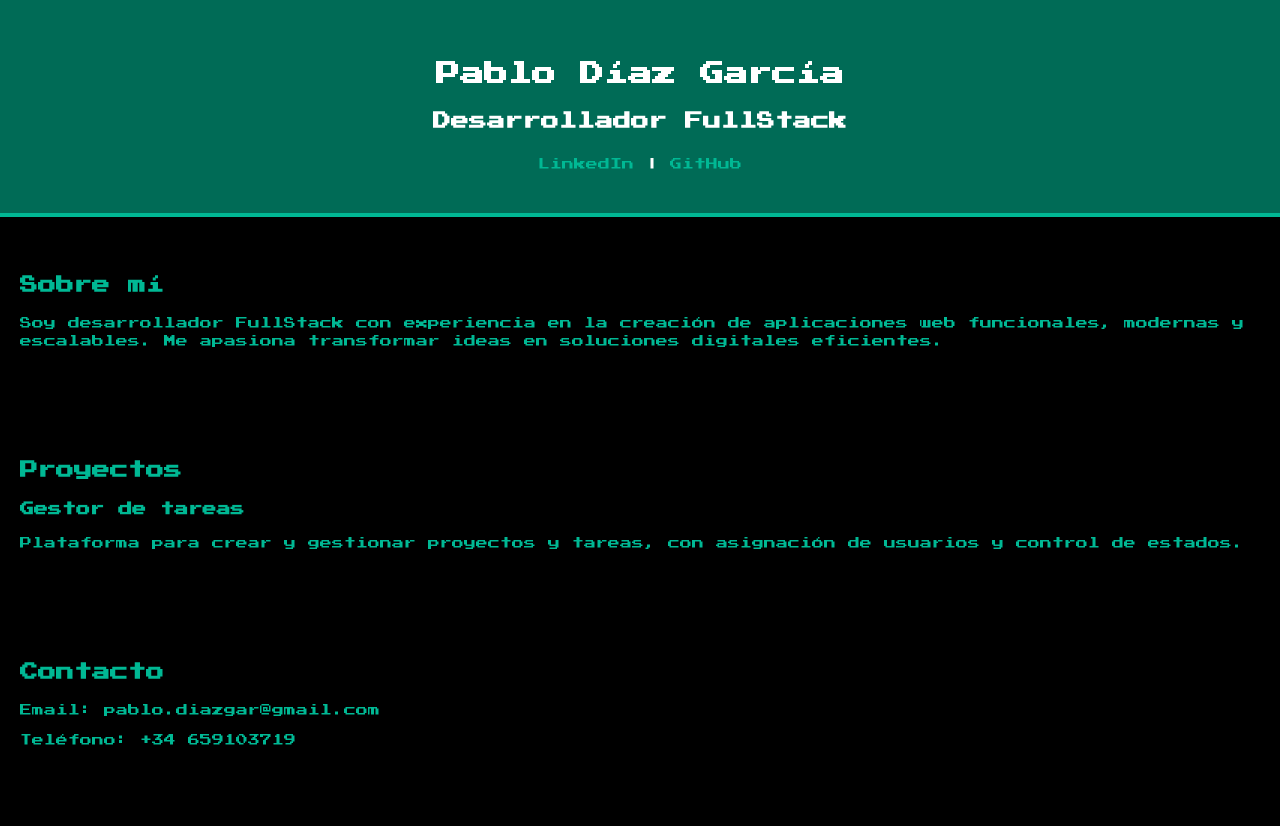
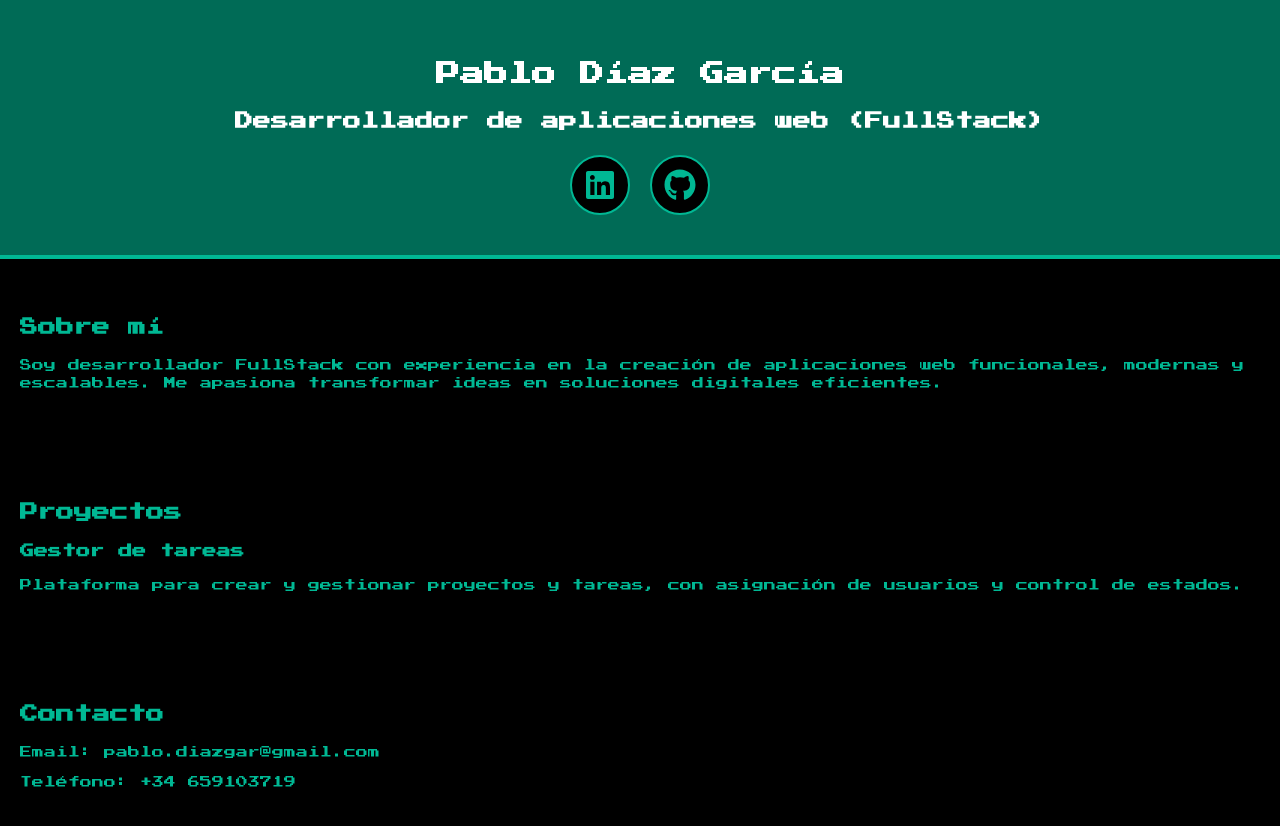
Before and after one commit to PabloDev96/portfolio, a React (Create React App) app: page / in a window 1280 px wide. Shown: the top 826 px of the page. Before the commit the page ends 801 px from the top, so only its background shows below. Built offline with nearby package versions, Linux system fonts and the light colour scheme.

Commit message:
añado hover a los botones

```diff
--- a/package.json
+++ b/package.json
@@ -9,6 +9,7 @@
     "@testing-library/user-event": "^13.5.0",
     "react": "^19.1.0",
     "react-dom": "^19.1.0",
+    "react-icons": "^5.5.0",
     "react-scripts": "5.0.1",
     "web-vitals": "^2.1.4"
   },
--- /dev/null
+++ b/src/components/Header.css
@@ -0,0 +1,35 @@
+.header {
+  text-align: center;
+  padding: 40px 10px;
+  background-color: #006B56;
+  color: white;
+  border-bottom: 4px solid #00b894;
+}
+
+.icon-buttons {
+  display: flex;
+  justify-content: center;
+  gap: 20px;
+  margin-top: 20px;
+}
+
+.icon-button {
+  background-color: #000;
+  border: 2px solid #00b894;
+  border-radius: 50%;       /* Hace que el borde sea circular */
+  padding: 12px;
+  color: #00b894;
+  text-decoration: none;
+  display: inline-flex;
+  transition: all 0.3s ease;
+}
+
+.icon-button:hover.github {
+  color: #000000;
+  background-color: #ffffff;
+}
+
+.icon-button:hover.linkedin {
+  color: #0A66C2;
+  background-color: #ffffff;
+}
--- a/src/components/Header.js
+++ b/src/components/Header.js
@@ -1,20 +1,33 @@
 import React from 'react';
+import { FaGithub, FaLinkedin } from 'react-icons/fa';
+import './Header.css'; // Agregamos el CSS externo
 
 const Header = () => {
   return (
-    <header style={{
-  textAlign: 'center',
-  padding: '40px 10px',
-  backgroundColor: '#006B56',
-  color: 'white',
-  borderBottom: '4px solid #00b894'
-}}>
-  <h1>Pablo Díaz García</h1>
-  <h2>Desarrollador FullStack</h2>
-  <div style={{ marginTop: '20px' }}>
-    <a href="..." target="_blank">LinkedIn</a> | <a href="...">GitHub</a>
-  </div>
-</header>
+    <header className="header">
+      <h1>Pablo Díaz García</h1>
+      <h2>Desarrollador de aplicaciones web (FullStack)</h2>
+
+      <div className="icon-buttons">
+        <a
+          href="https://www.linkedin.com/in/pablo-díaz-garcía-344048350"
+          target="_blank"
+          rel="noopener noreferrer"
+          className="icon-button linkedin"
+        >
+          <FaLinkedin size={32} />
+        </a>
+
+        <a
+          href="https://github.com/PabloDev96"
+          target="_blank"
+          rel="noopener noreferrer"
+          className="icon-button github"
+        >
+          <FaGithub size={32} />
+        </a>
+      </div>
+    </header>
   );
 };
 
```
Also changed, not shown: 1 other file (tests, documents, lock files or other folders).
